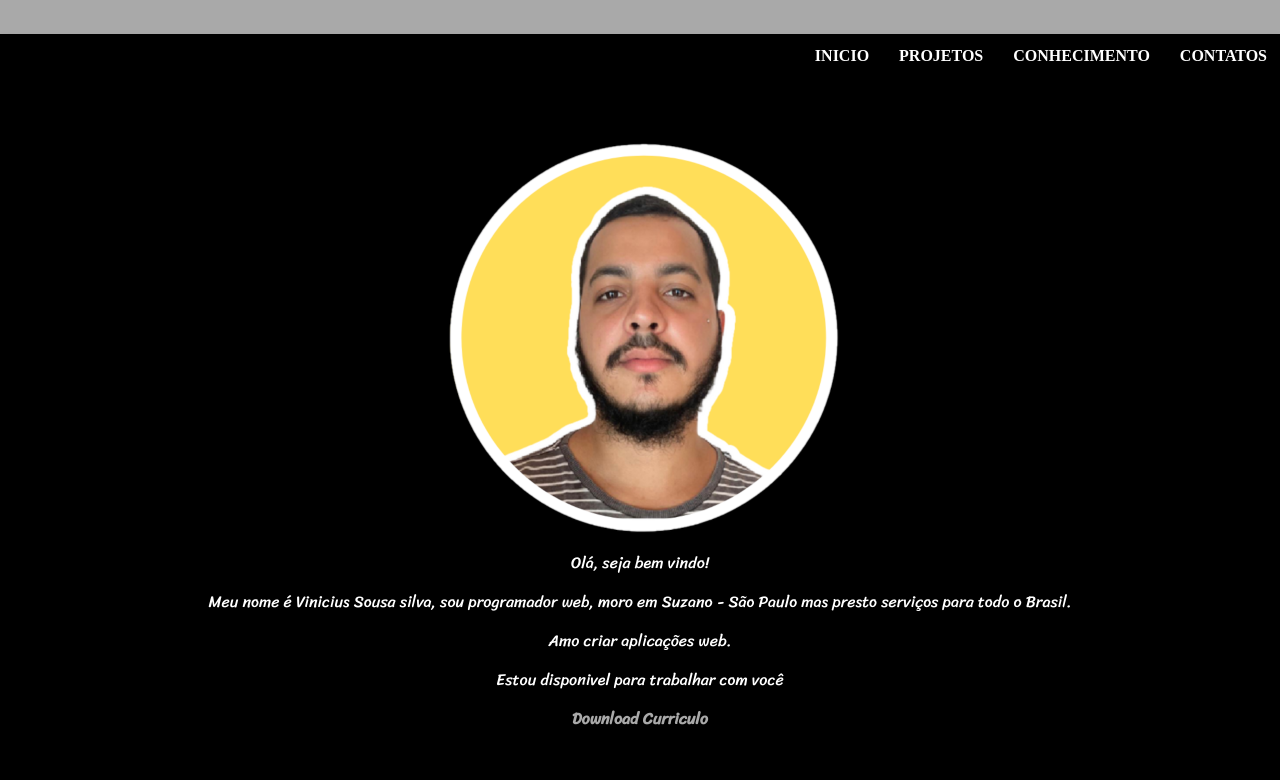
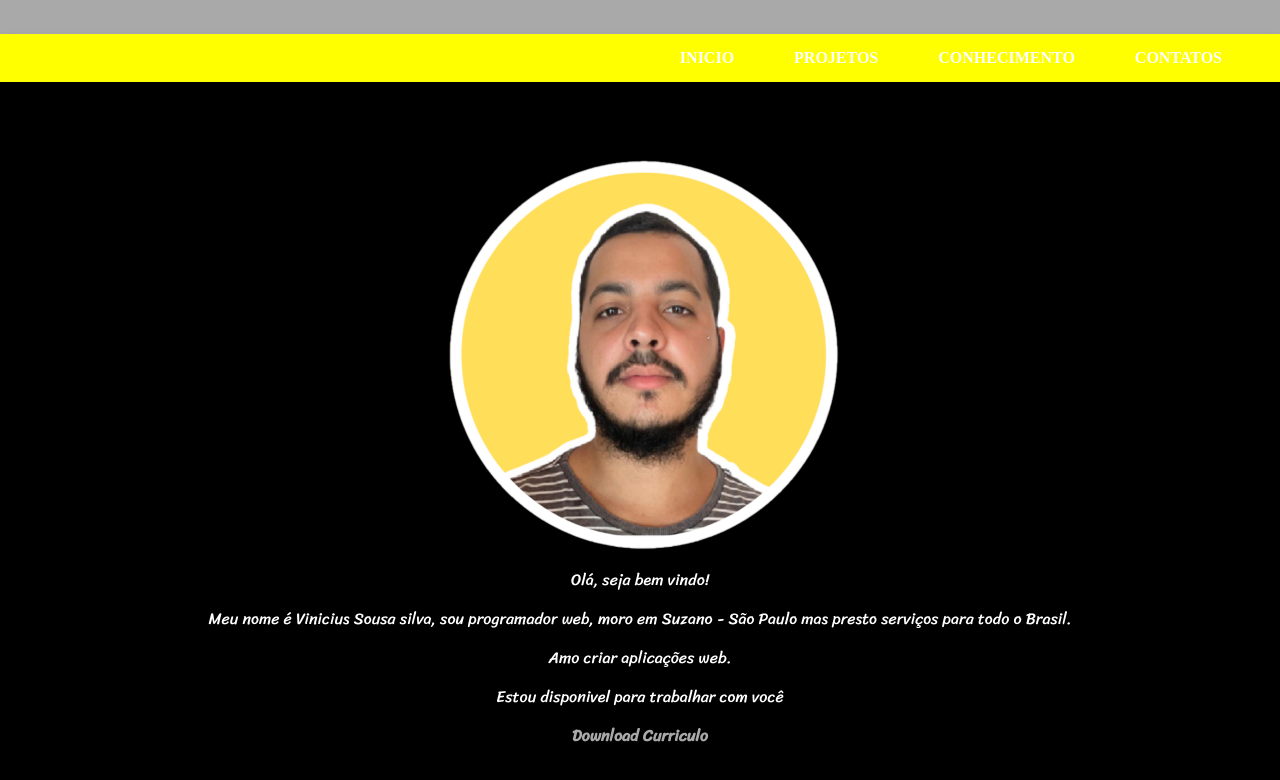
Before and after one commit to viniciusousa/portvinicius-web, a plain HTML site: page index.html in a window 1280 px wide. Shown: the part 150-930 px from the top of the page. Drawn offline with Linux system fonts and the light colour scheme.

Commit message:
atulização hover.

```diff
--- a/index.html
+++ b/index.html
@@ -15,12 +15,14 @@
 
   </header>
 
-  <nav>
+
+  <div class="divnav">
     <a href="#">INICIO </a>
     <a href="#">PROJETOS</a>
     <a href="#">CONHECIMENTO</a>
     <a href="#">CONTATOS</a>
-</nav>
+  </div>
+
 
   <main>
 
--- a/style.css
+++ b/style.css
@@ -15,7 +15,7 @@
 
 }
 
-header{
+header {
     background-color: darkgray;
     color: white;
     text-align: center;
@@ -28,29 +28,39 @@ header{
 }
 
 
-nav{
-    padding-top: 13px;
-    background-color: black;
+.divnav{
+     padding: 15px;
+    background-color: yellow;
     text-align: right;
+    overflow: hidden;
     box-shadow: 0px 7px 9px rgba(0, 0, 0, 0.377);
+    transition: .3s;
+
 
 }
 
- nav a{
+ .divnav a{
     color: white;
     border-radius: 5px;
     text-decoration: none;
+    margin-right: 30px;
     padding: 13px;
     font-weight: bold;
-    transition-duration: 0.5s;
+    transition: .2s;
 
 }
 
-nav:hover{
-    color: darkgrey;
+.divnav:hover{
+    background-color: yellowgreen;
+        color: white;
+        transition: .3s;
 }
 
-
+.divnav > a:hover{
+    color: yellow;
+    transition: .2s;
+    font-size: 17px;
+}
 
 main{
     text-align: center;
```
